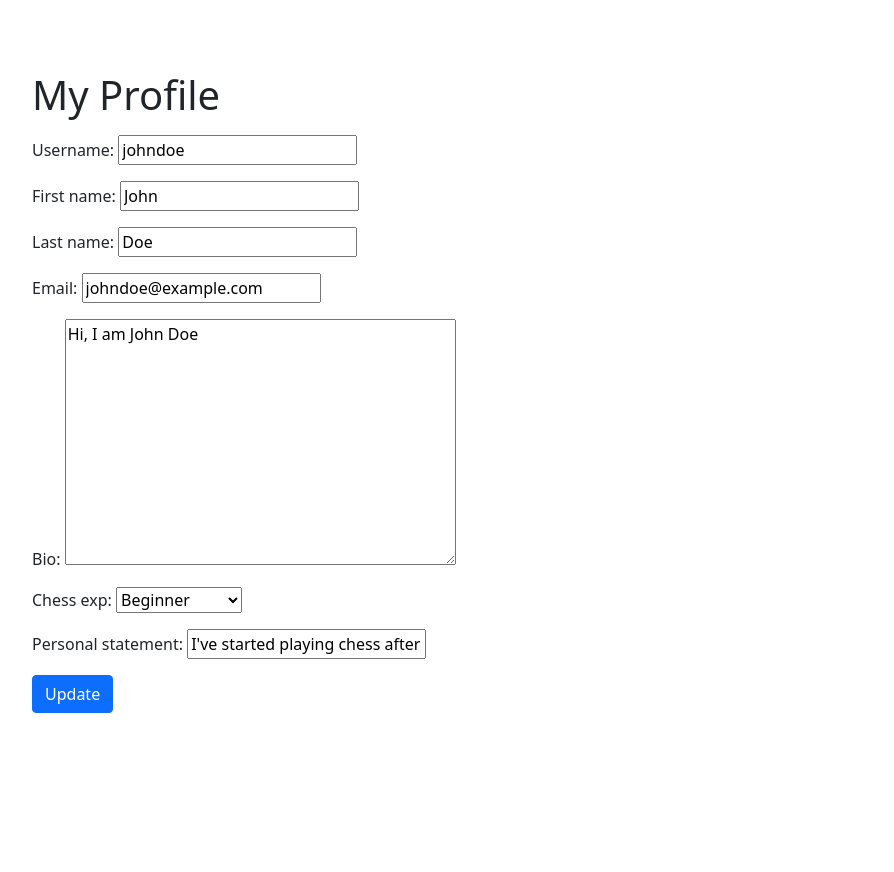
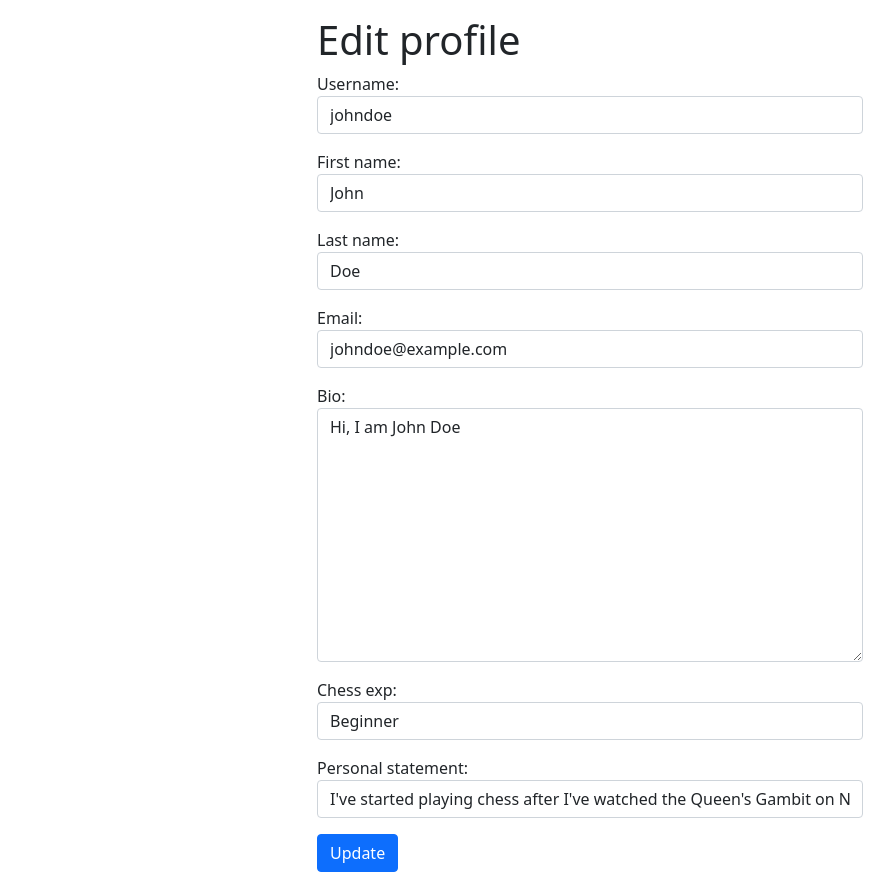
Before and after one commit to dejamiko/chess_club, a Django app: page /home/profile/edit/ in a window 1280 px wide. Shown: the part 56-928 px from the top of the page, without its empty margins (50-944 px from the left). Before the commit the page ends 769 px from the top, so only its background shows below. Run offline with Django 3.2, Linux system fonts and the light colour scheme; a user stored in the database is signed in; some libraries are stand-ins or nearby versions.

Commit message:
Make the edit profile page look consistent with other form pages

```diff
--- a/clubs/templates/edit_profile.html
+++ b/clubs/templates/edit_profile.html
@@ -1,16 +1,15 @@
 {% extends 'base_content.html' %}
 {% block content %}
-    <div class="container vh-100">
-        <div class="row h-100">
-            <div class="col-9 my-auto">
-                <h1>My Profile</h1>
-                <form action="{% url 'edit_profile' %}" method="post">
-                    {% csrf_token %}
-                    <p>{{ form.as_p }}</p>
-                    <input type="submit" value="Update" class="btn btn-primary">
-                </form>
-                <br><br>
-            </div>
+<div class="container">
+    <div class="row">
+        <div class="col-sm-12 col-md-6 offset-md-3">
+            <h1>Edit profile</h1>
+            <form action="{% url 'edit_profile' %}" method="post">
+                {% csrf_token %}
+                {% include 'partials/bootstrap_form.html' with form=form %}
+                <input type="submit" value="Update" class="btn btn-primary">
+            </form>
         </div>
     </div>
+</div>
 {% endblock %}
```
